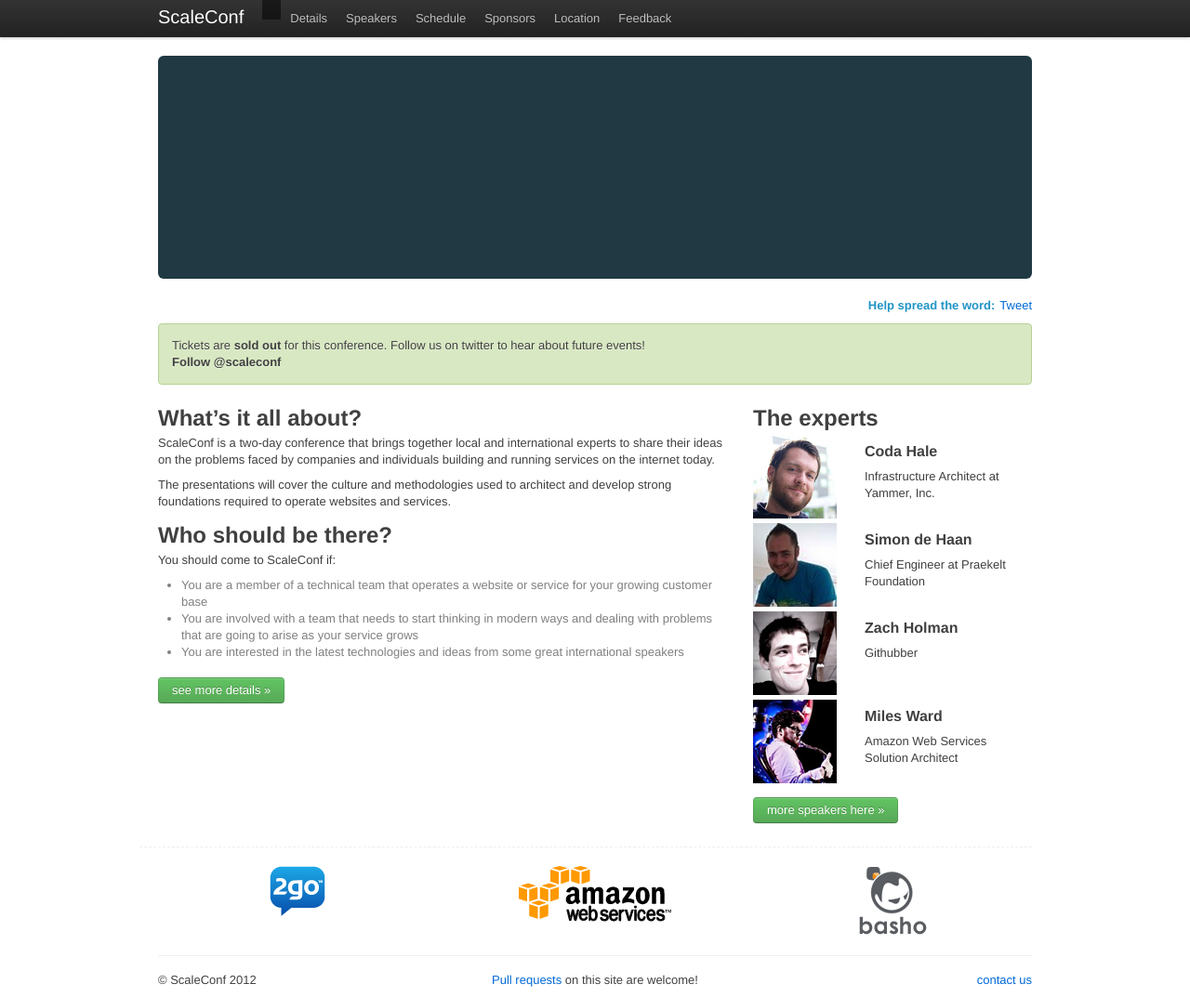
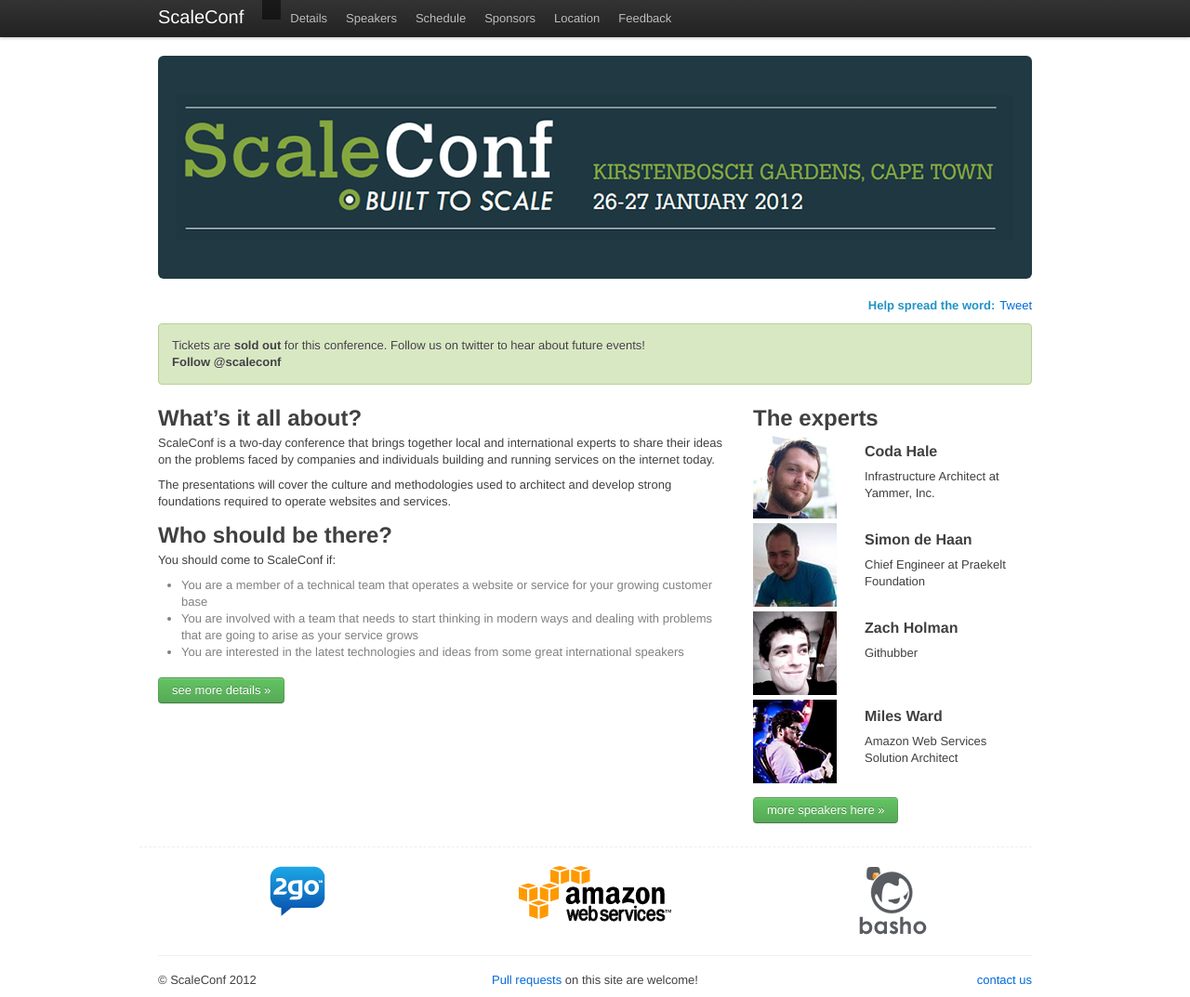
Before and after one commit to scaleconf/scaleconf.github.com, a Jekyll site: the page built from 2012/index.html, in a window 1280 px wide and 1073 px high. Shown: the whole window at 93% size. Built offline with Jekyll 4.4.1, drawn with Linux system fonts in a browser that asks for light colours; Markdown is read by kramdown in place of the engine named in the settings; comment, search, counter and statistics services are not loaded.

Commit message:
Link to 2012 header

```diff
--- a/2012/index.html
+++ b/2012/index.html
@@ -4,7 +4,7 @@
 meta-description: Scaleconf is a web scalability conference about working and building for highly scalable websites. International experts will be talking about principles from the devops movement as well as some trending technologies and methodologies.
 ---
       <!-- Main hero unit for a primary marketing message or call to action -->
-      <div class="hero-unit" style="height:120px;background-image: url('/images/header.jpg'); background-position:center; background-repeat: no-repeat; background-color:#203942">
+      <div class="hero-unit" style="height:120px;background-image: url('/2012/images/header.jpg'); background-position:center; background-repeat: no-repeat; background-color:#203942">
       </div>
 
       <div style='float:right;margin:-10px 0 10px 0;'><span style='font-weight:bold; vertical-align:top; padding-right:5px; color:#2194c5;'>Help spread the word:</span><a href="https://twitter.com/share" class="twitter-share-button" data-text="A conference on scalability, devops, and high availability is happening in Cape Town, South Africa" data-count="horizontal" data-via="scaleconf">Tweet</a><script type="text/javascript" src="//platform.twitter.com/widgets.js"></script></div>
```
